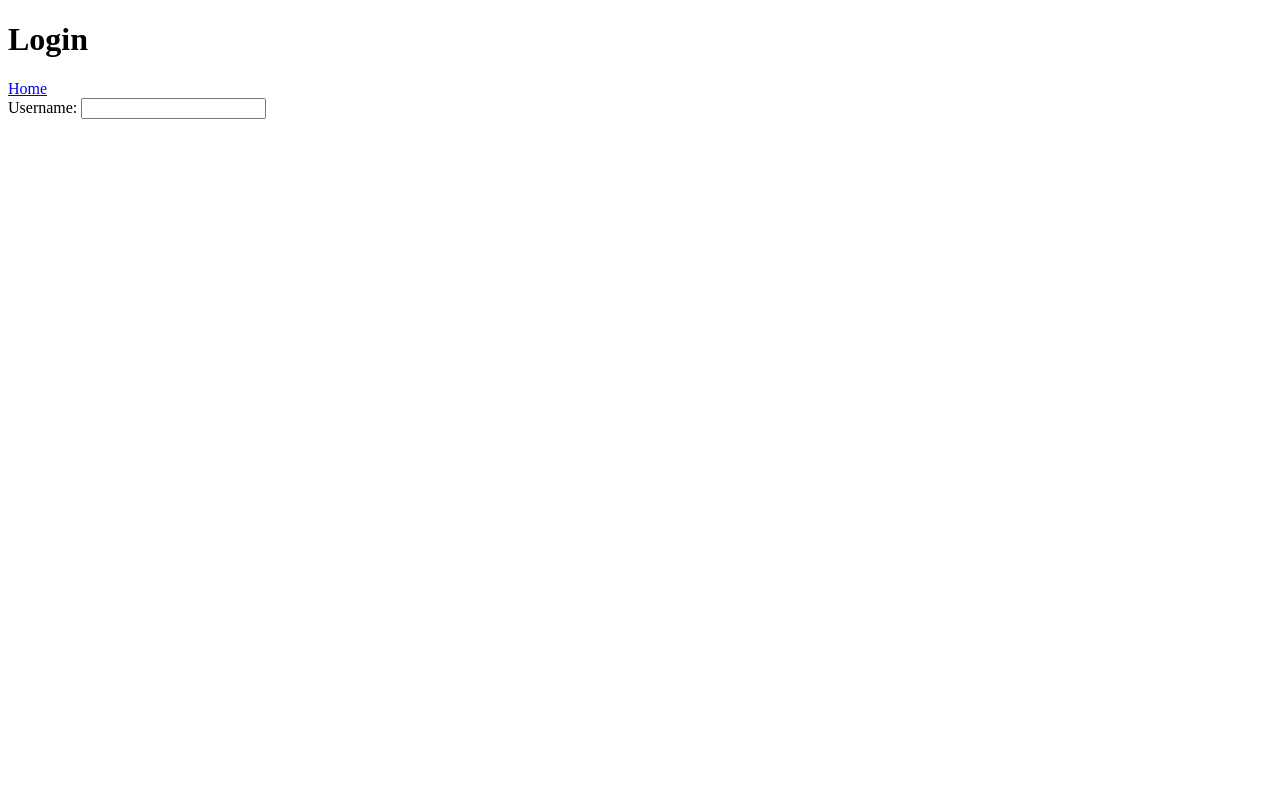
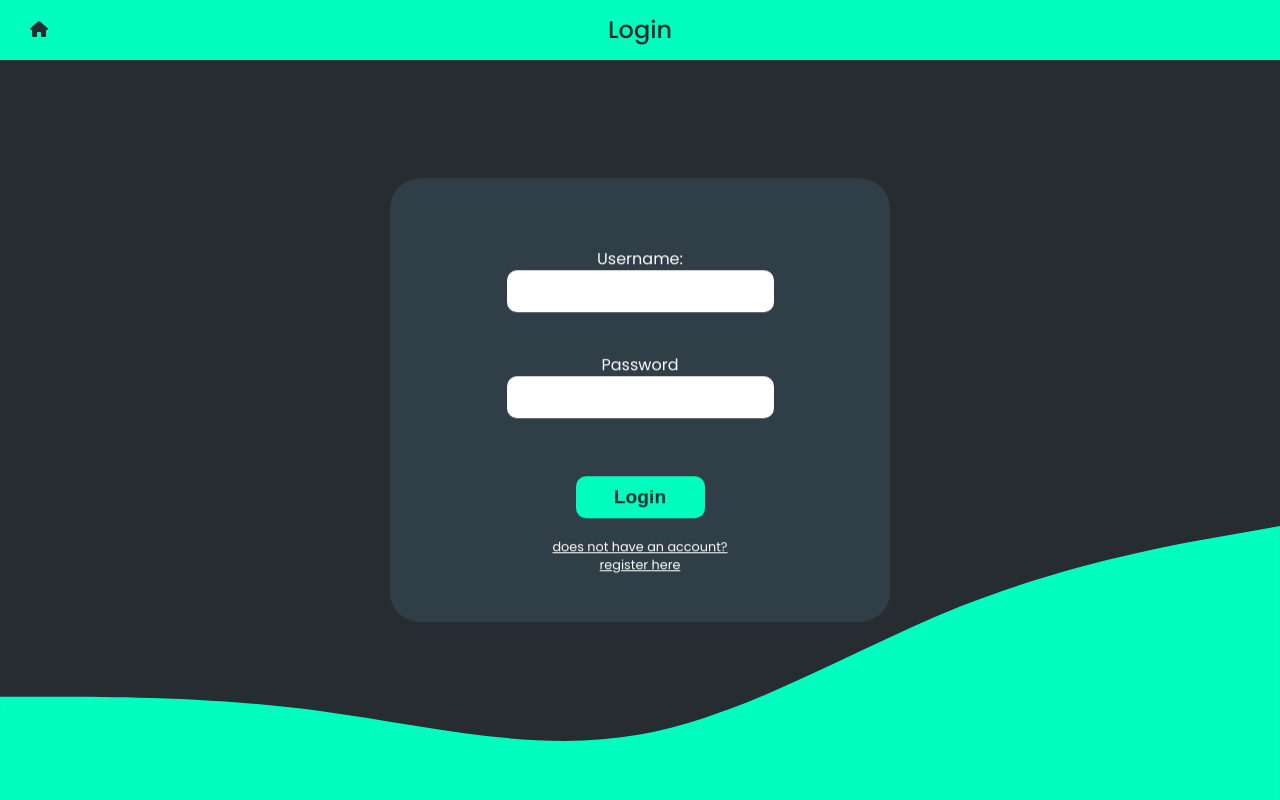
Before and after one commit to HemantKumar01/project-C01, a plain HTML site: page public/html/login.html in a window 1280 px wide. Drawn offline with Linux system fonts and the light colour scheme; files that its build step writes are made by us from their sources.

Commit message:
login UI

```diff
--- /dev/null
+++ b/public/css/login.css
@@ -0,0 +1,45 @@
+form#login {
+  position: absolute;
+  left: 50%;
+  top: 50%;
+  transform: translate(-50%, -50%);
+  padding: 3rem;
+  z-index: 10;
+
+  width: 85%;
+  max-width: 500px;
+  color: #a2ffe8;
+
+  background-color: #2f3e47;
+  backdrop-filter: blur(10px);
+  border-radius: 30px;
+}
+form#login input[type="submit"] {
+  margin-top: 2em;
+}
+
+form#login a#register-link {
+  font-size: 0.8em;
+  display: block;
+  width: 100%;
+  text-align: center;
+  margin-top: 20px;
+  color: white !important;
+}
+
+#background-design {
+  position: fixed;
+  left: 0;
+  bottom: -10px;
+  width: 100%;
+  height: 100%;
+  z-index: 0;
+}
+#background-design svg {
+  fill: var(--accent-clr);
+}
+#background-design svg {
+  position: absolute;
+  bottom: 0;
+  left: 0;
+}
--- /dev/null
+++ b/public/css/main.css
@@ -0,0 +1,85 @@
+@import url("https://fonts.googleapis.com/css2?family=Poppins:ital,wght@0,100;0,300;0,400;0,500;0,700;0,900;1,100;1,200;1,600;1,900&display=swap");
+
+:root {
+  /* note the theme color is also present as meta tag in all html */
+  --theme-clr: #262c30;
+  --accent-clr: #00ffbf;
+}
+* {
+  margin: 0;
+  padding: 0;
+  box-sizing: border-box;
+}
+html,
+body {
+  height: 100%;
+  width: 100%;
+  scroll-behavior: smooth;
+  max-width: 100vw;
+  font-family: Poppins, sans-serif;
+  background-color: #262c30;
+  color: white;
+}
+html {
+  overflow-x: hidden;
+}
+.flexbox {
+  display: flex;
+  justify-content: center;
+  align-items: center;
+  flex-wrap: wrap;
+}
+header {
+  position: relative;
+  z-index: 100;
+  width: 100vw;
+  background-color: #00ffbf;
+  height: 60px;
+  color: var(--theme-clr);
+  line-height: 60px;
+}
+header h1 {
+  font-weight: 500;
+  font-size: 1.5em;
+}
+header a#home-link {
+  position: absolute;
+  left: 30px;
+  line-height: 60px;
+  color: var(--theme-clr);
+}
+input,
+textarea,
+select,
+option {
+  padding: 10px;
+  outline: none;
+  border: none;
+  font-size: 1.2em;
+  background-color: rgb(255, 255, 255);
+  border-radius: 10px;
+  color: #001b14;
+}
+.input-container {
+  position: relative;
+  padding-top: 1.5em;
+  margin: 20px;
+}
+.input-container label {
+  position: absolute;
+  top: 0;
+  left: 50%;
+  transform: translateX(-50%);
+  font-size: 1em;
+  color: #ffffff;
+}
+button,
+input[type="submit"] {
+  cursor: pointer;
+  padding: 0.5em 2em;
+  position: relative;
+  outline: none;
+  background: var(--accent-clr);
+  color: var(--theme-clr);
+  font-weight: 700;
+}
--- a/public/html/login.html
+++ b/public/html/login.html
@@ -6,16 +6,51 @@
 <!DOCTYPE html>
 <html>
   <head>
-        <title>
-            Login
-        </title>
+    <meta name="theme-color" content="#363c40" />
+    <meta charset="UTF-8" />
+    <meta name="viewport" content="width=device-width, initial-scale=1.0" />
+
+    <title>Login</title>
+    <link rel="stylesheet" href="public/css/main.css" />
+
+    <link
+      rel="stylesheet"
+      href="https://cdnjs.cloudflare.com/ajax/libs/font-awesome/6.4.2/css/all.min.css"
+    />
+
+    <link rel="stylesheet" href="public/css/login.css" />
   </head>
   <body>
+    <header class="flexbox">
+      <a href="/" id="home-link"
+        ><i class="fa-solid fa-house" aria-hidden="true"></i
+      ></a>
       <h1>Login</h1>
-        <a href="/">Home</a>
-        <form method="POST">
+    </header>
+
+    <form method="POST" id="login" class="flexbox">
+      <div class="input-container">
         <label for="username">Username: </label>
-            <input name="username" id="username" />
+        <input name="username" id="username" required />
+      </div>
+      <div class="input-container">
+        <label for="password">Password</label>
+        <input type="password" name="password" id="password" required />
+      </div>
+      <input type="submit" value="Login" />
+      <a href="" id="register-link"
+        >does not have an account?<br />
+        register here</a
+      >
     </form>
+
+    <div id="background-design">
+      <svg xmlns="http://www.w3.org/2000/svg" viewBox="0 0 1440 320">
+        <path
+          fill-opacity="1"
+          d="M0,192L60,192C120,192,240,192,360,208C480,224,600,256,720,234.7C840,213,960,139,1080,90.7C1200,43,1320,21,1380,10.7L1440,0L1440,320L1380,320C1320,320,1200,320,1080,320C960,320,840,320,720,320C600,320,480,320,360,320C240,320,120,320,60,320L0,320Z"
+        ></path>
+      </svg>
+    </div>
   </body>
 </html>
```
Also changed, not shown: app.js (+25 -6 lines), public/html/404.html (+4 -3 lines), public/html/already_logged_in.html (+4 -3 lines), public/html/index.html (+12 -3 lines), 1 other file. Lines whose indentation alone changed are shown as unchanged.
